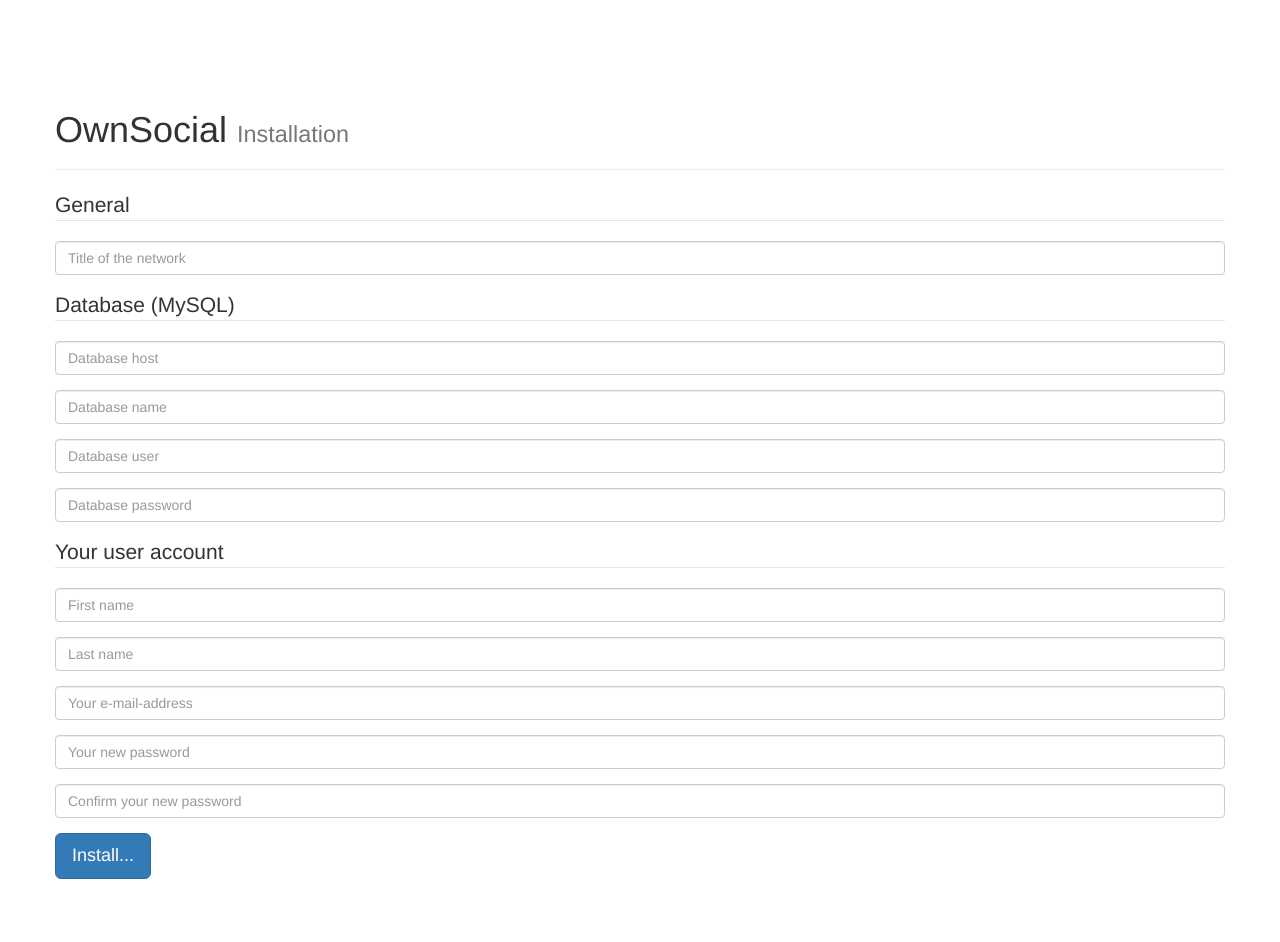
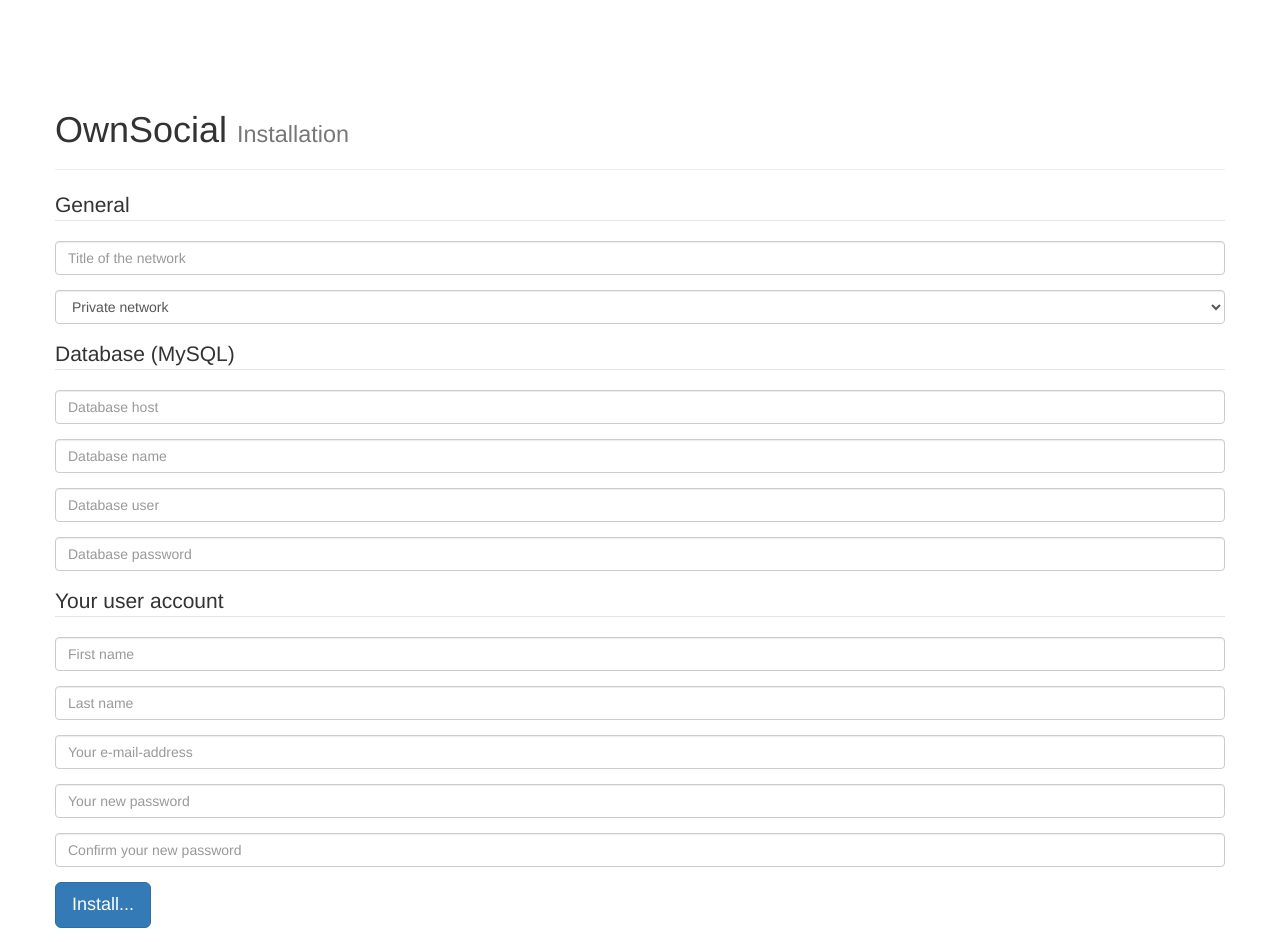
Before and after one commit to dnl-jst/ownsocial, a PHP site: page /install/index.php in a window 1280 px wide. Before the commit the page ends 879 px from the top, so only its background shows below. Run offline with PHP 8.4, Linux system fonts and the light colour scheme.

Commit message:
# select network type in install process

```diff
--- a/public/install/index.php
+++ b/public/install/index.php
@@ -17,6 +17,7 @@
 	$password = trim($_POST['password']);
 	$password2 = trim($_POST['password2']);
 	$siteTitle = trim($_POST['site_title']);
+	$networkType = trim($_POST['network_type']);
 
 	if ($password !== $password2) {
 		die('passwords are not equal');
@@ -75,9 +76,16 @@
 		':created' => time()
 	));
 
-	$stmt = $db->prepare('INSERT INTO configs (`key`, `value`) VALUES (\'site_title\', :site_title)');
+	$stmt = $db->prepare('INSERT INTO configs (`key`, `value`) VALUES (:key, :value)');
+
 	$stmt->execute(array(
-		':site_title' => $siteTitle
+		':key' => 'site_title',
+		':value' => $siteTitle
+	));
+
+	$stmt->execute(array(
+		':key' => 'network_type',
+		':value' => $networkType
 	));
 
 	$db->exec('set foreign_key_checks=1');
@@ -134,6 +142,16 @@
 							<input type="text" class="form-control" name="site_title" placeholder="Title of the network">
 						</div>
 					</div>
+
+					<div>
+						<div class="form-group">
+							<select class="form-control" name="network_type">
+								<option value="private">Private network</option>
+								<option value="public">Public network</option>
+							</select>
+						</div>
+					</div>
+
 				</fieldset>
 
 				<fieldset>
```
